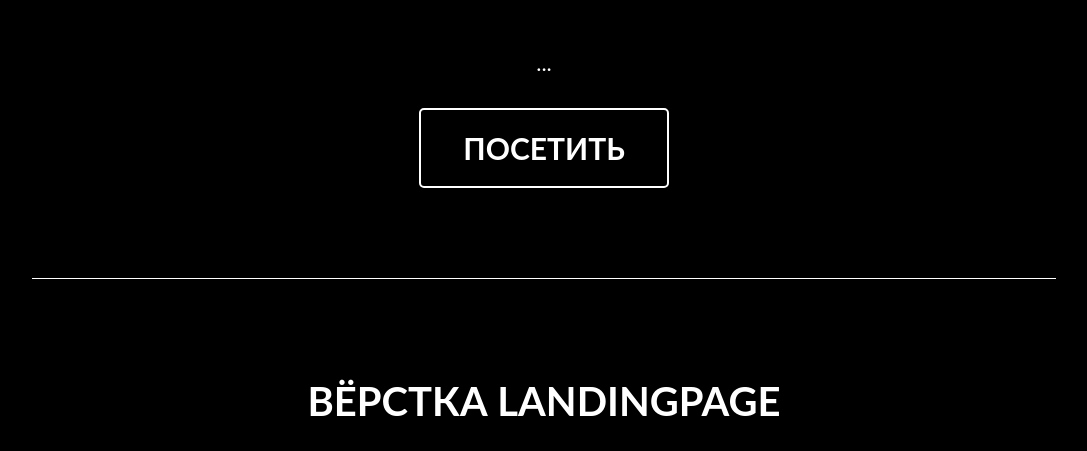
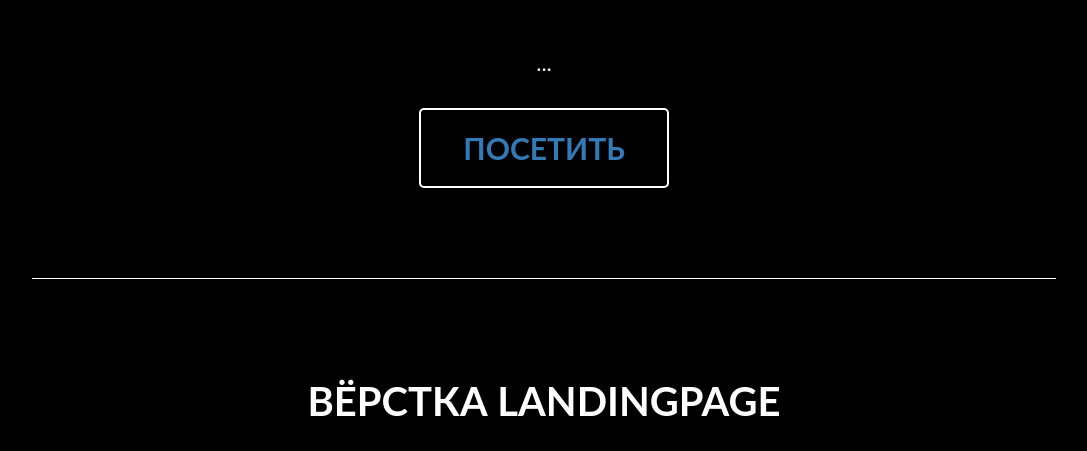
Before and after one commit to mkrrN/portfolio, a plain HTML site: page index.html in a window 1280 px wide. Shown: the part 987-1438 px from the top of the page, without its empty margins (96-1183 px from the left). Drawn offline with Linux system fonts and the light colour scheme; a web font is replaced by a local one.

Commit message:
Update index.html

```diff
--- a/index.html
+++ b/index.html
@@ -44,7 +44,7 @@
         <img src="#" alt="#">
       </div>
       <p>...</p>
-      <button class="bodyButton">Посетить</button>
+      <button class="bodyButton"><a href="https://mkrrn.github.io/library/">Посетить</a></button>
       <div class="body-block-line"></div>
     </div>
 
```
